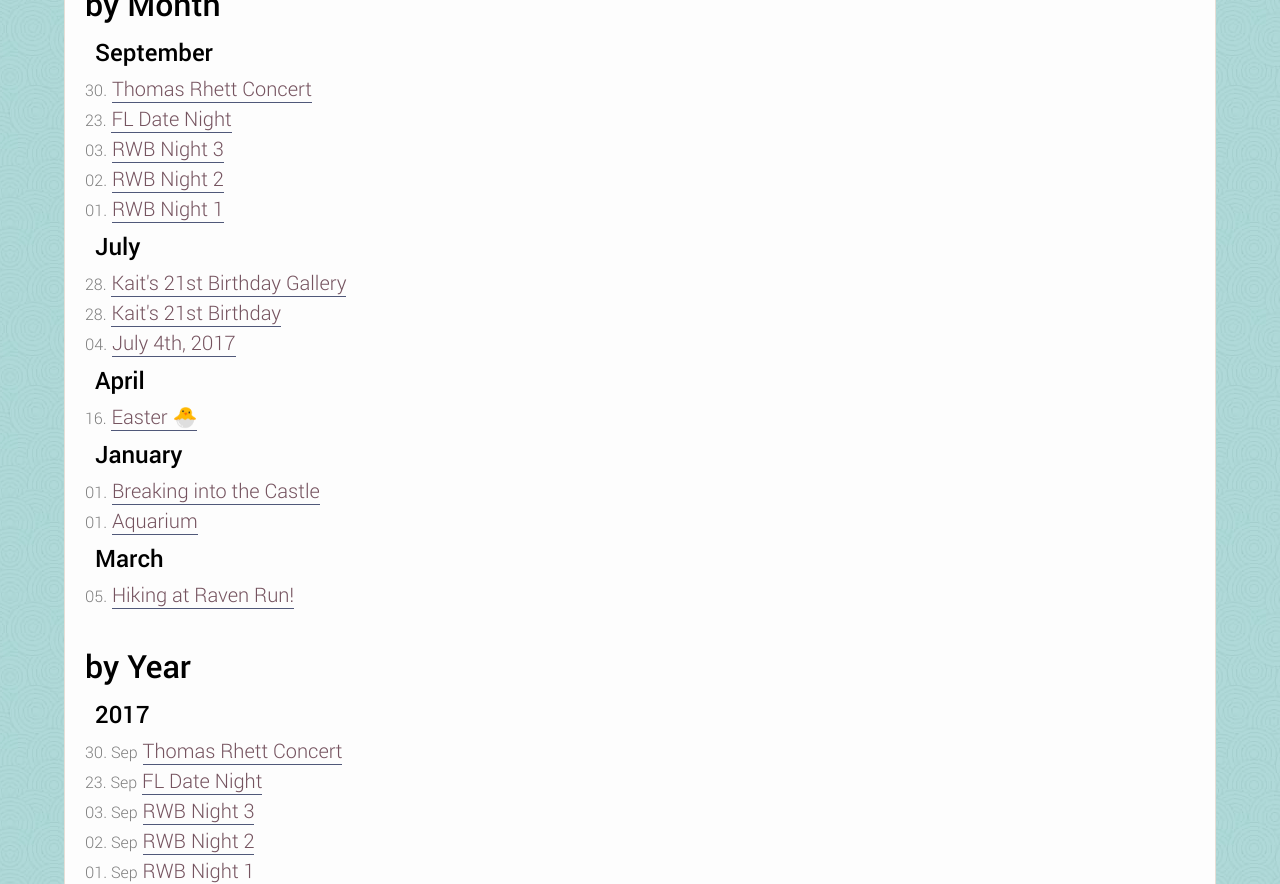
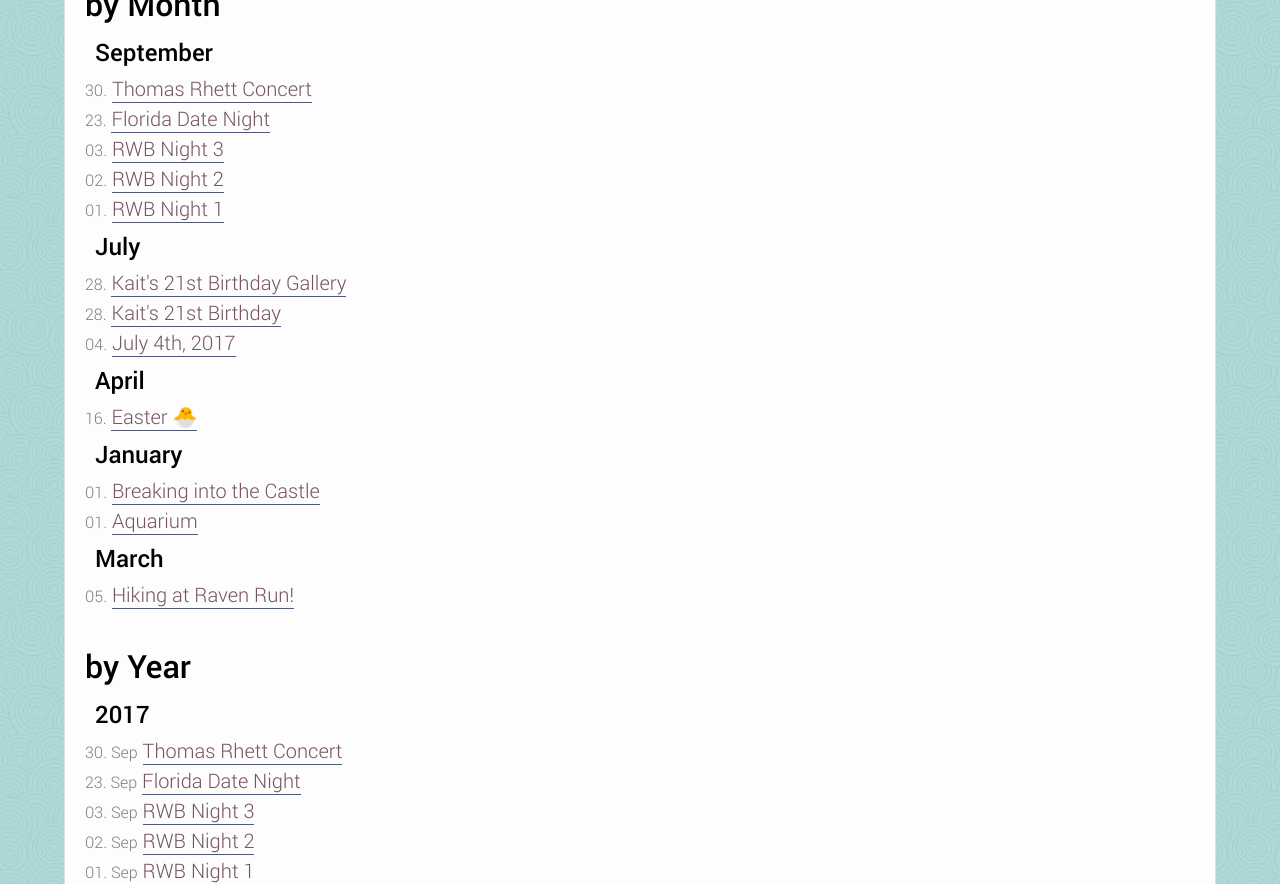
Before and after one commit to HappyBirthdayKait/HappyBirthdayKait.github.io, a Jekyll site: the page built from archive/index.md, in a window 1280 px wide and 1400 px high. Shown: the part 249-1133 px from the top of the window. Built offline with Jekyll 4.4.1, drawn with Linux system fonts in a browser that asks for light colours.

Commit message:
florida edits

```diff
--- a/_posts/2017-09-23-floridadatenight.md
+++ b/_posts/2017-09-23-floridadatenight.md
@@ -1,8 +1,8 @@
 ---
 author: k
 type: gallery
-featimg: FLdateheader.jpg
-title: FL Date Night
+featimg: floridaheader.jpg
+title: Florida Date Night
 gallery-id: floridadatenight
 tags: [concert]
 category: [concert]
```
Also changed, not shown: 2 other files.
